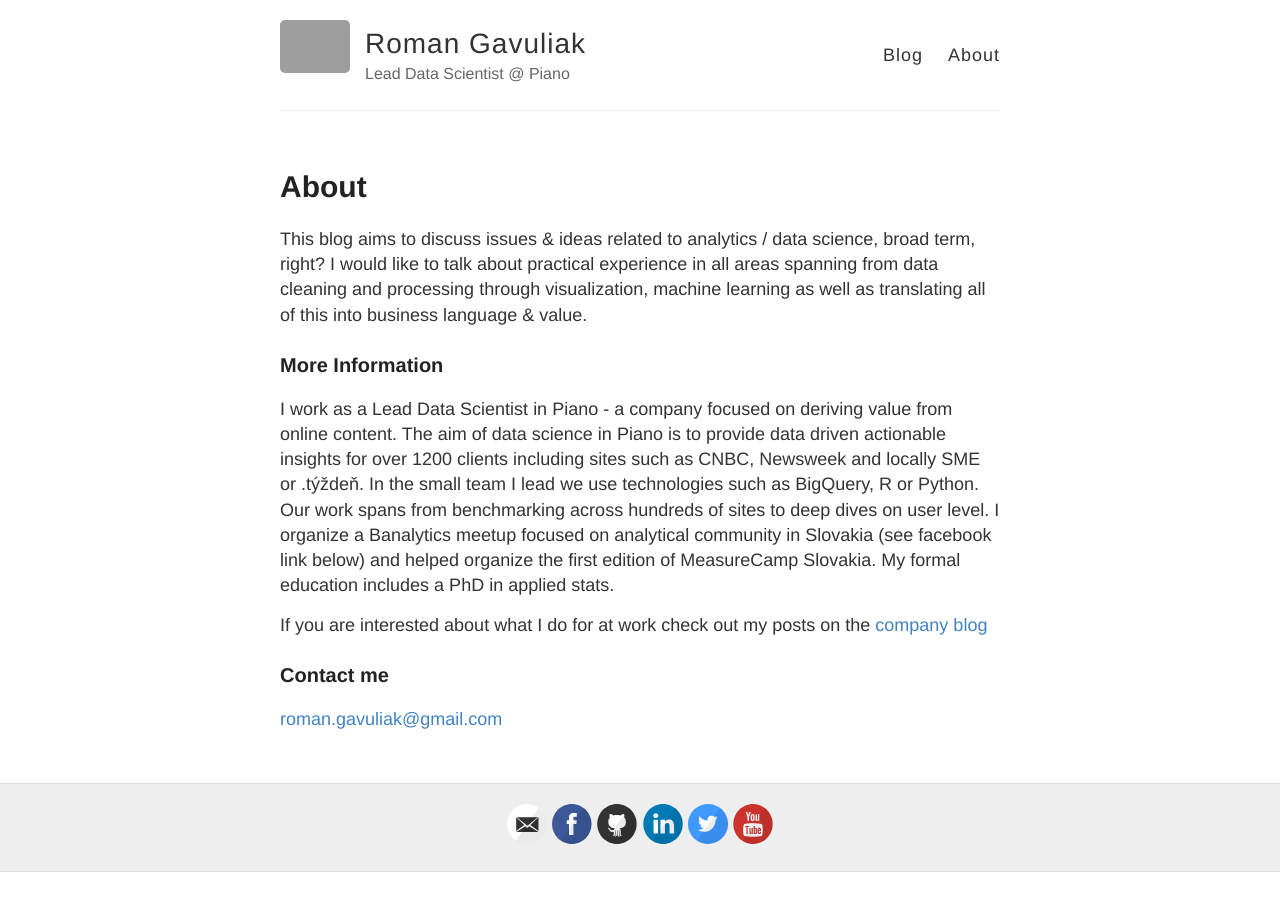
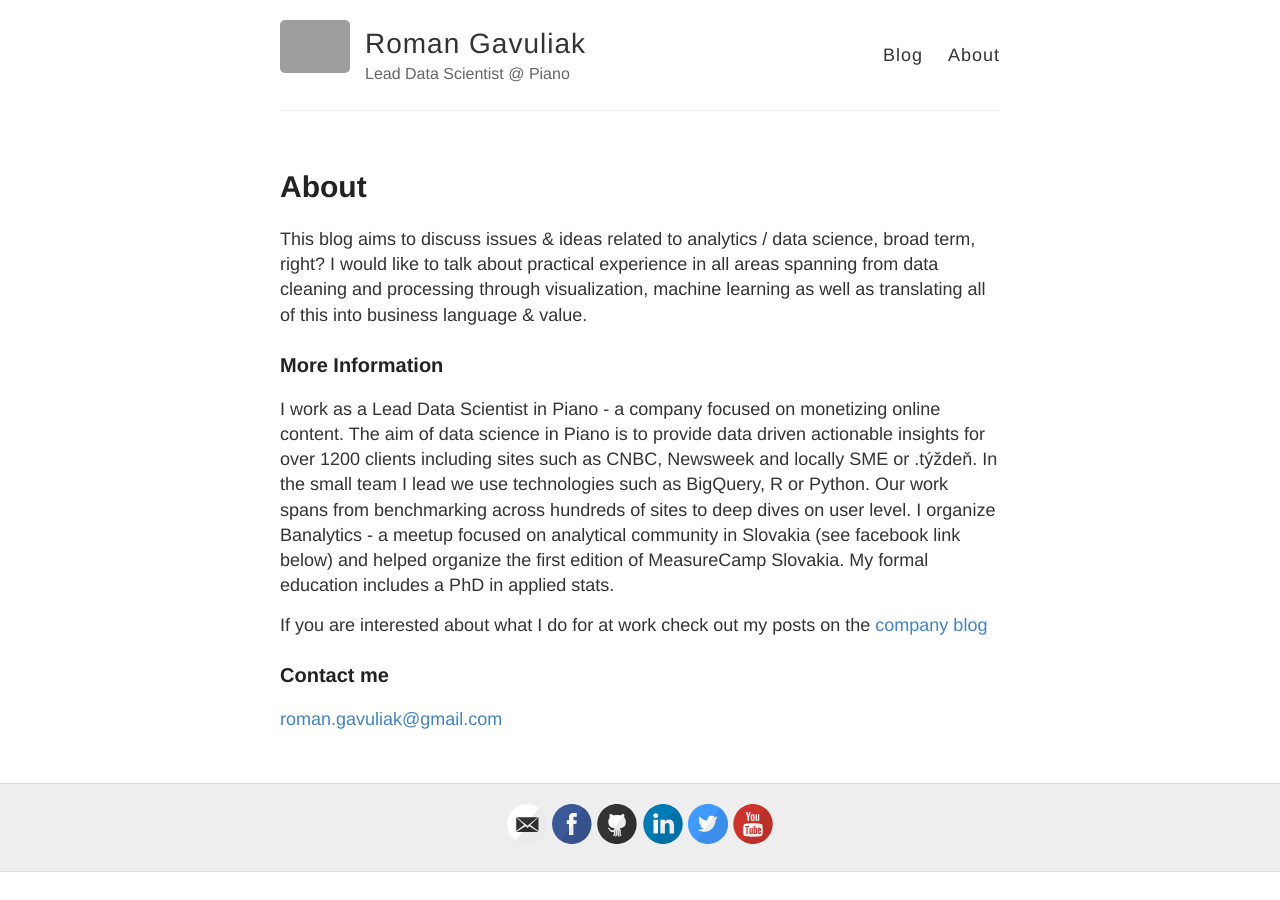
Before and after one commit to banalytics/banalytics.github.io, a Jekyll site: the page built from about.md, in a window 1280 px wide. Built offline with Jekyll 4.4.1, drawn with Linux system fonts in a browser that asks for light colours; grey boxes are pictures that could not be loaded.

Commit message:
final version of about page (for now)

```diff
--- a/about.md
+++ b/about.md
@@ -4,18 +4,18 @@ title: About
 permalink: /about/
 ---
 
-This blog aims to discuss issues & ideas related to analytics / data science, broad term, right?
-I would like to talk about practical experience in all areas spanning from data cleaning
-and processing through visualization, machine learning as well as translating all of
-this into business language & value.
+This blog aims to discuss issues & ideas related to analytics / data science, broad term,
+right? I would like to talk about practical experience in all areas spanning from data
+cleaning and processing through visualization, machine learning as well as translating all
+of this into business language & value.
 
 ### More Information
 
-I work as a Lead Data Scientist in Piano - a company focused on deriving value from online content.
+I work as a Lead Data Scientist in Piano - a company focused on monetizing online content.
 The aim of data science in Piano is to provide data driven actionable insights for over 1200 clients
 including sites such as CNBC, Newsweek and locally SME or .týždeň. In the small team I lead we use
 technologies such as BigQuery, R or Python. Our work spans from benchmarking across hundreds of sites
-to deep dives on user level. I organize a Banalytics meetup focused on analytical community
+to deep dives on user level. I organize Banalytics - a meetup focused on analytical community
 in Slovakia (see facebook link below) and helped organize the first edition of  MeasureCamp Slovakia.
 My formal education includes a PhD in applied stats.
 
```
